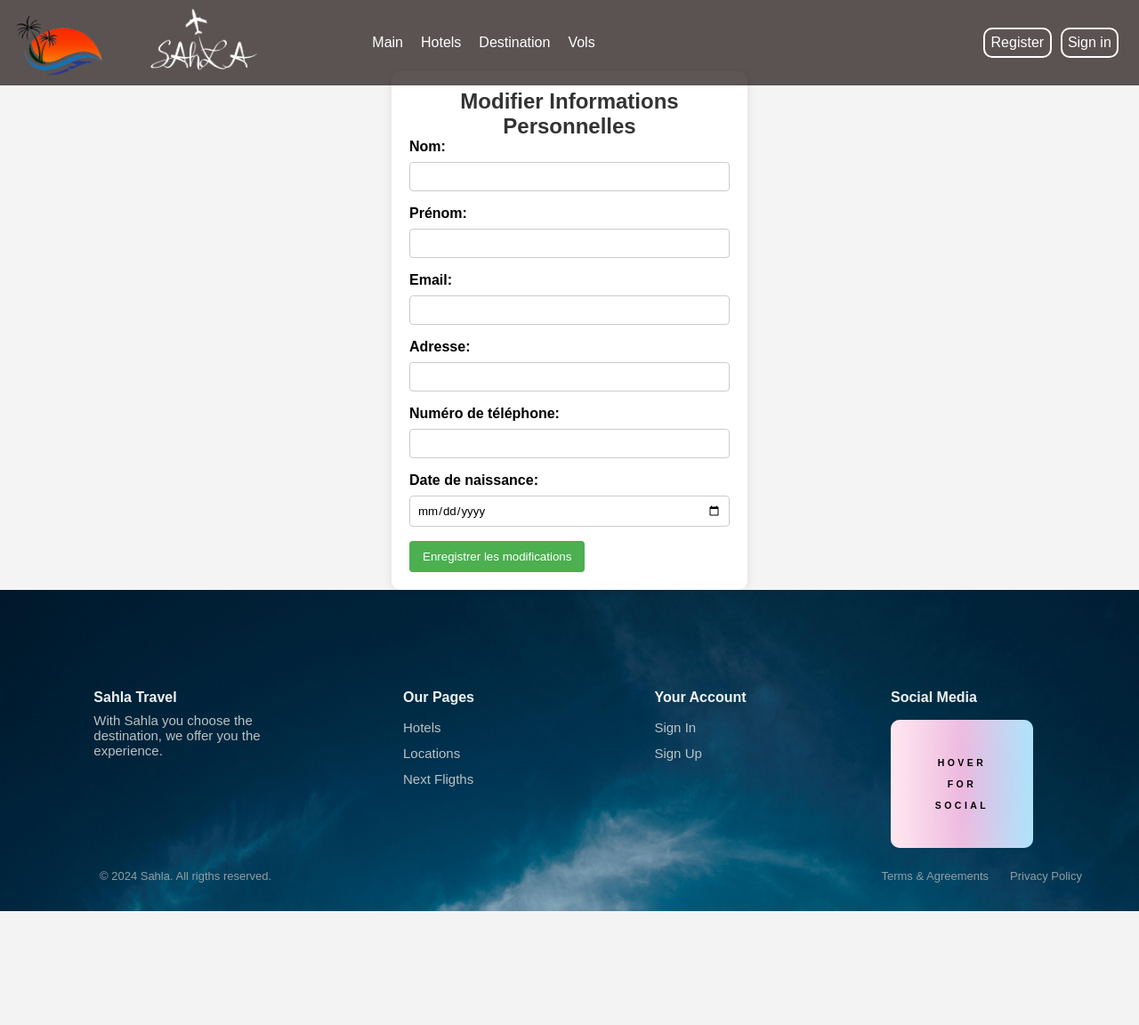
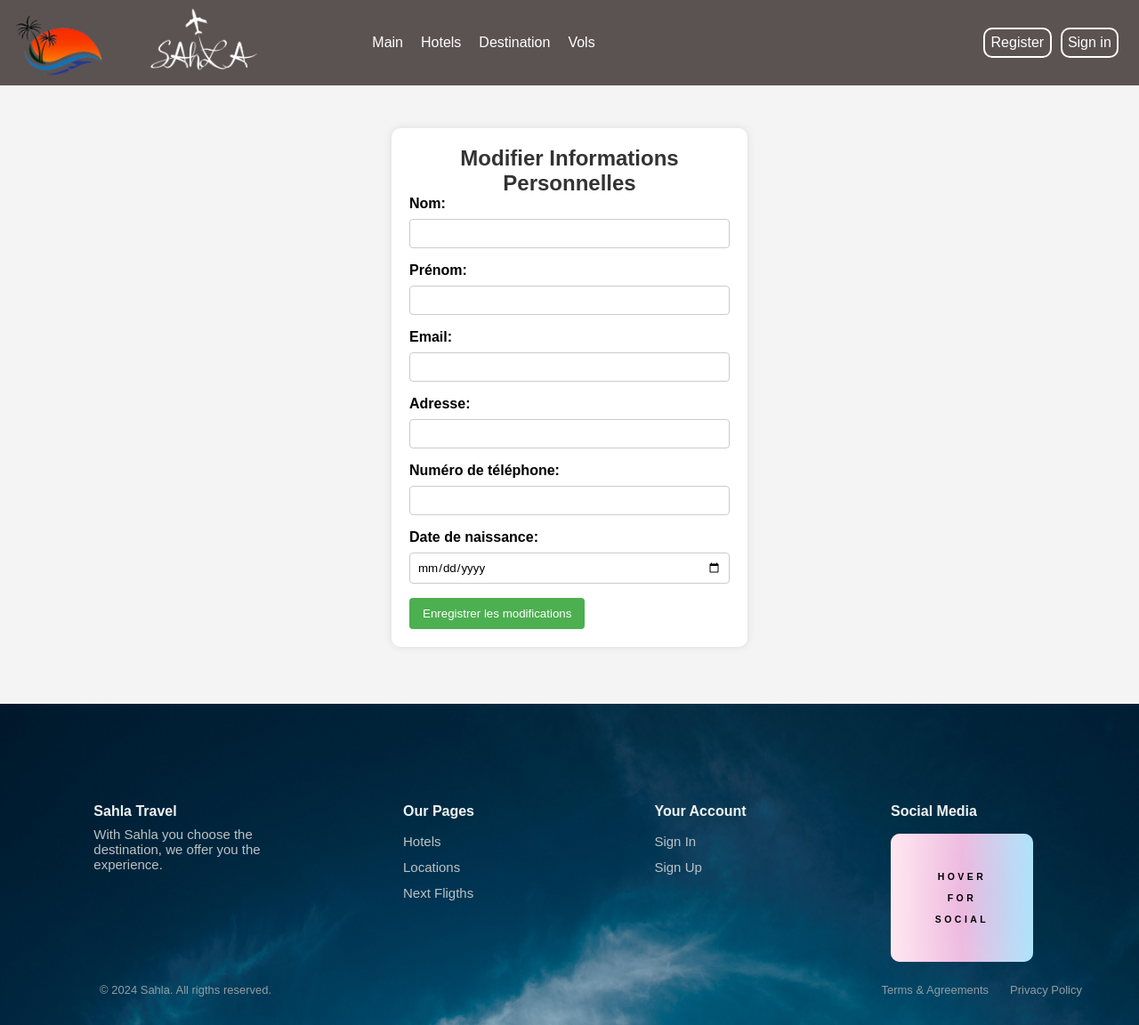
Before and after one commit to iamAbdo/S4, a PHP site: page /EditAccount.php in a window 1280 px wide. Shown: the whole page at 89% size. Before the commit the page ends 1024 px from the top, so only its background shows below. Run offline with PHP 8.4, Linux system fonts and the light colour scheme.

Commit message:
padding 5%

```diff
--- a/assets/css/3reservation.css
+++ b/assets/css/3reservation.css
@@ -9,6 +9,7 @@ body {
   display: flex;
   justify-content: center;
   align-items: center;
+  padding: 5%;
 }
 form {
   background-color: #fff;
```
